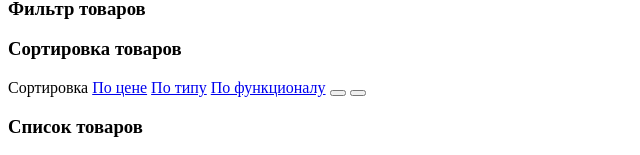
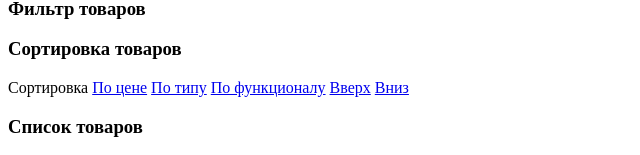
Before and after one commit to Giligan1/785755-technomart-29, a plain HTML site: page catalog.html in a window 1280 px wide. Shown: the part 600-755 px from the top of the page, without its empty margins (0-640 px from the left). Drawn offline with Linux system fonts and the light colour scheme.

Commit message:
Заменил кнопки на ссылки на странице каталога проекта "Техномарт"

```diff
--- a/catalog.html
+++ b/catalog.html
@@ -90,8 +90,8 @@
         <a href="#">По цене</a>
         <a href="#">По типу</a>
         <a href="#">По функционалу</a>
-        <button type="button" class="sorting-up"></button>
-        <button type="button" class="sorting-down"></button>
+        <a href="#" class="sorting-up">Вверх</a>
+        <a href="#" class="sorting-down">Вниз</a>
       </section>
 
       <section class="products">
```
